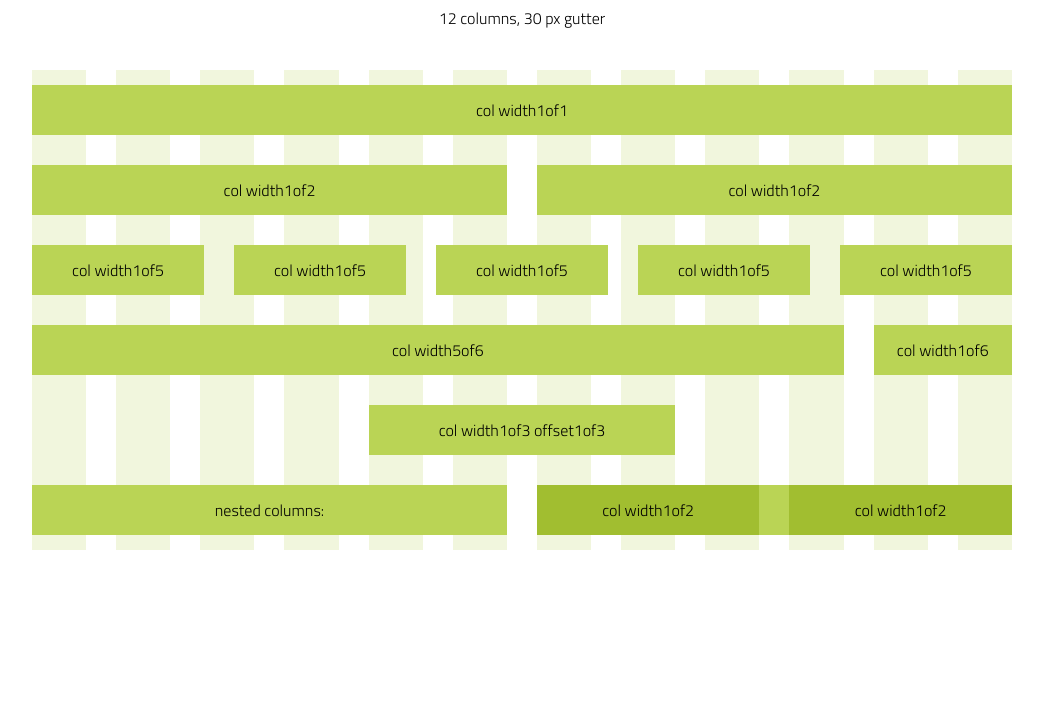
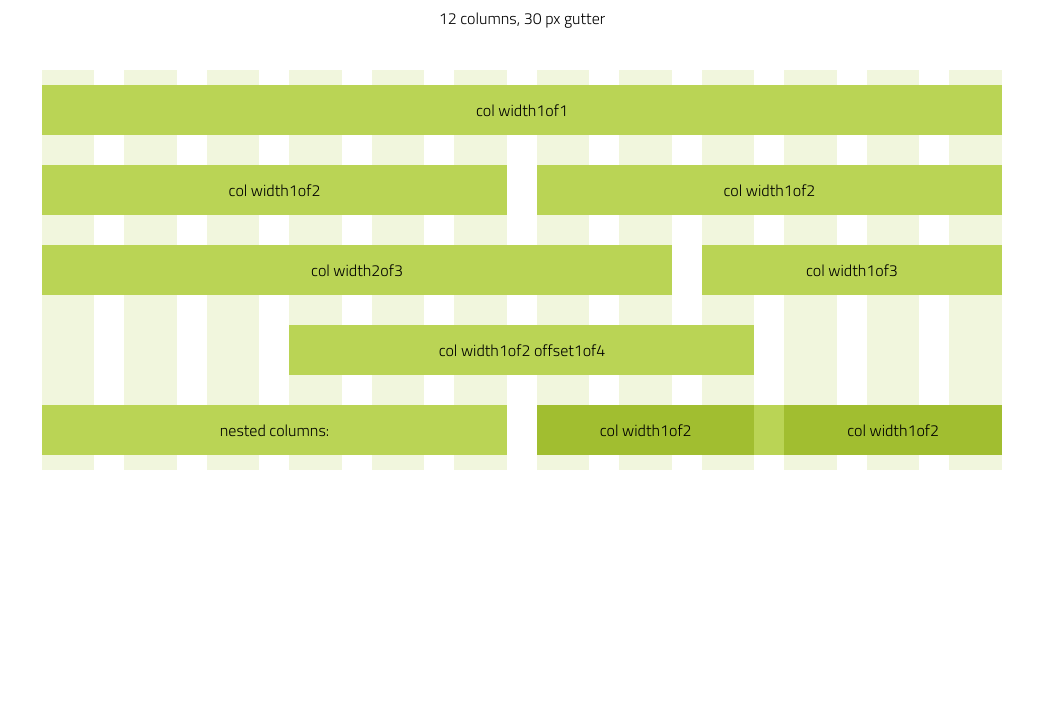
Before and after one commit to kvzivn/kami, a website: page index.html in a window 1280 px wide. Shown: the part 85-800 px from the top of the page, without its empty margins (118-1161 px from the left). Drawn offline with Linux system fonts and the light colour scheme.

Commit message:
remove one row

```diff
--- a/index.html
+++ b/index.html
@@ -9,7 +9,7 @@
 <body>
 
   <header>
-    <h1><a href="https://github.com/kvzivn/kami">Kami - CSS Grid</a></h1>
+    <h1><a href="https://github.com/kvzivn/kami">Kami - Stylus CSS Grid</a></h1>
     <p>12 columns, 30 px gutter</p>
   </header>
 
@@ -40,21 +40,13 @@
     </section>
 
     <section class="row">
-      <div class="col width1of5">col width1of5</div>
-      <div class="col width1of5">col width1of5</div>
-      <div class="col width1of5">col width1of5</div>
-      <div class="col width1of5">col width1of5</div>
-      <div class="col width1of5">col width1of5</div>
-    </section>
-
-    <section class="row">
-      <div class="col width5of6">col width5of6</div>
-      <div class="col width1of6">col width1of6</div>
+      <div class="col width2of3">col width2of3</div>
+      <div class="col width1of3">col width1of3</div>
     </section>
 
     <!-- offset columns -->
     <section class="row">
-      <div class="col width1of3 offset1of3">col width1of3 offset1of3</div>
+      <div class="col width1of2 offset1of4">col width1of2 offset1of4</div>
     </section>
 
     <!-- nested columns -->
--- a/src/stylesheets/styles.styl
+++ b/src/stylesheets/styles.styl
@@ -17,7 +17,7 @@ a {
 .container {
   position: relative;
   margin-top: 25px;
-  lost-center: 980px;
+  lost-center: 960px;
 }
 
 .row {
@@ -41,13 +41,13 @@ a {
   left: 0;
 
   .col {
-    height: 480px;
+    height: 400px;
     background: lighten(#BAD455, 80%);
   }
 }
 
 .row {
-  &:nth-of-type(6) {
+  &:nth-of-type(5) {
     .col {
       .col {
         background: darken(#BAD455, 20%);
```
Also changed, not shown: dist/stylesheets/styles.css, 1 other file.
